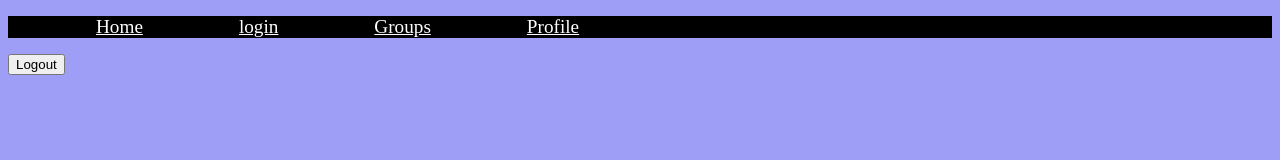
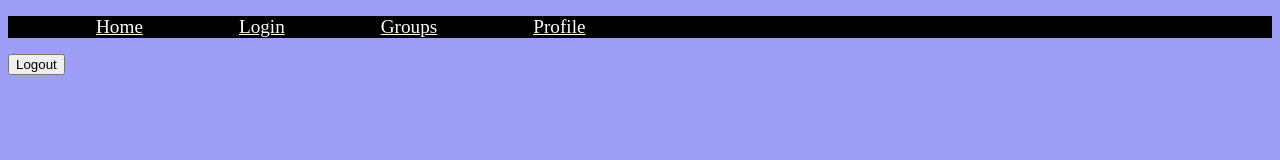
Before and after one commit to Popopz/TeleCord, an Angular app: page / in a window 1280 px wide. Shown: the top 160 px of the page. Built offline with nearby package versions, Linux system fonts and the light colour scheme.

Commit message:
Capitlized to "Login" in App.Component.html

```diff
--- a/src/app/app.component.html
+++ b/src/app/app.component.html
@@ -2,7 +2,7 @@
   <div class="container-fluid">
     <ul class="nav navbar-nav">
       <li class="active"><a class="nav-link" routerLink="/" routerLinkActive="active">Home</a></li>
-      <li> <a class="nav-link" routerLink="/login" routerLinkActive="active">login</a></li>
+      <li> <a class="nav-link" routerLink="/login" routerLinkActive="active">Login</a></li>
       <li><a class="nav-link" routerLink="/group" routerLinkActive="active">Groups</a></li>
       <li><a class="nav-link" routerLink="/users" routerLinkActive="active">Profile</a></li>
     </ul>
```
